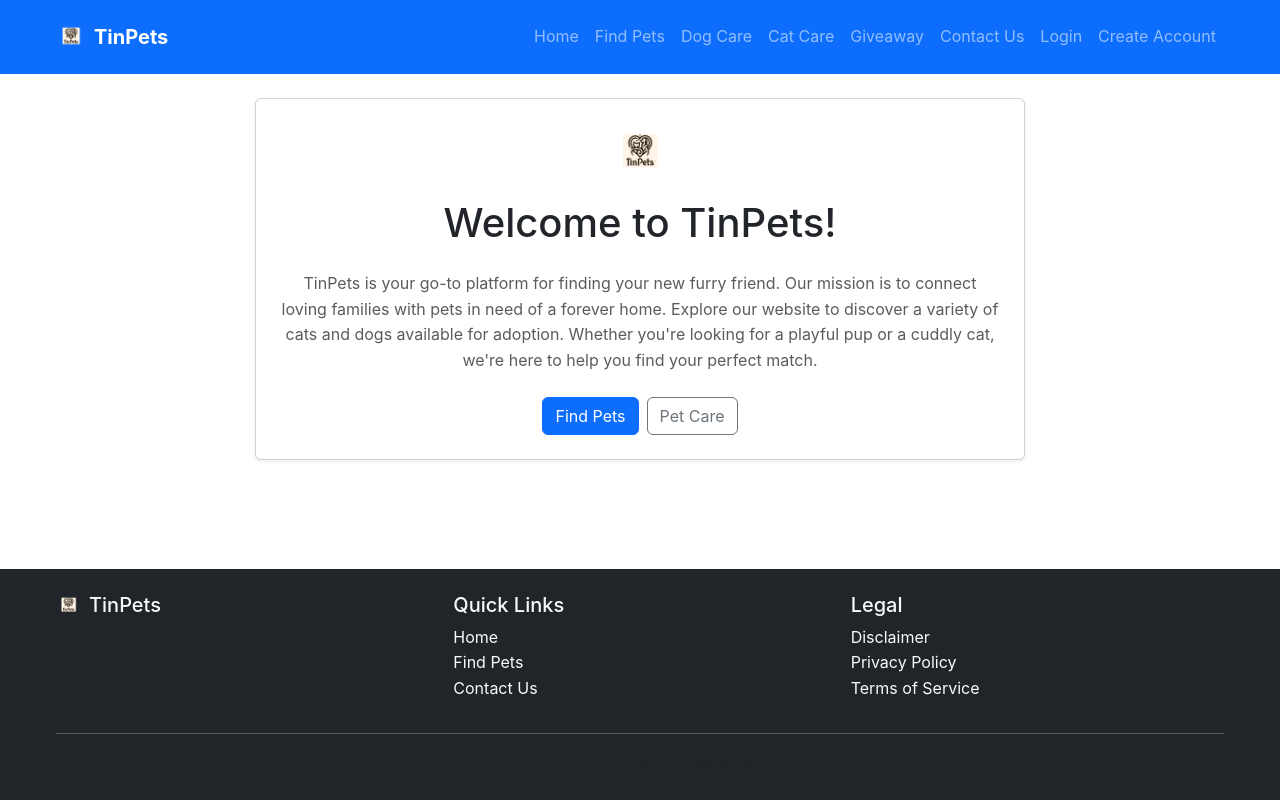
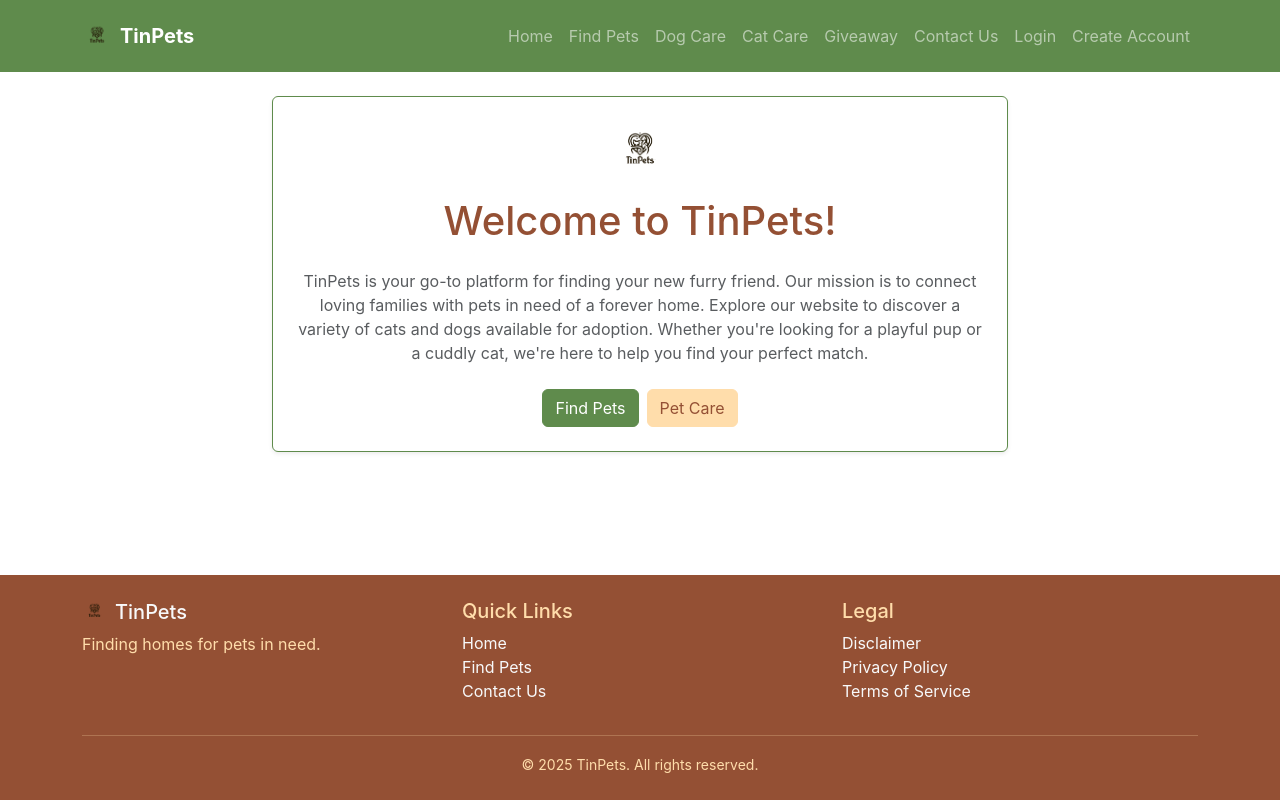
Before and after one commit to salimaammarr/TinPets, a React (Create React App) app in the folder frontend-react/: page / in a window 1280 px wide. Built offline with nearby package versions, Linux system fonts and the light colour scheme.

Commit message:
Update color scheme to use custom colors: green, beige, pink, and brown

```diff
--- a/frontend-react/src/App.tsx
+++ b/frontend-react/src/App.tsx
@@ -1,6 +1,6 @@
 import React from "react";
 import { BrowserRouter as Router, Routes, Route } from "react-router-dom";
-import "./App.css";
+import "./styles/custom.css";
 
 // Import components (we'll create these next)
 import Header from "./components/Header";
--- a/frontend-react/src/components/Footer.tsx
+++ b/frontend-react/src/components/Footer.tsx
@@ -3,7 +3,7 @@ import { Link } from "react-router-dom";
 
 const Footer: React.FC = () => {
   return (
-    <footer className="bg-dark text-light py-4 mt-auto">
+    <footer className="bg-custom-brown text-light py-4 mt-auto">
       <div className="container">
         <div className="row">
           <div className="col-md-4 mb-3 mb-md-0">
@@ -16,10 +16,10 @@ const Footer: React.FC = () => {
               />
               <h5 className="mb-0">TinPets</h5>
             </div>
-            <p className="text-muted">Finding homes for pets in need.</p>
+            <p className="text-custom-beige">Finding homes for pets in need.</p>
           </div>
           <div className="col-md-4 mb-3 mb-md-0">
-            <h5>Quick Links</h5>
+            <h5 className="text-custom-beige">Quick Links</h5>
             <ul className="list-unstyled">
               <li>
                 <Link to="/" className="text-light text-decoration-none">
@@ -42,7 +42,7 @@ const Footer: React.FC = () => {
             </ul>
           </div>
           <div className="col-md-4">
-            <h5>Legal</h5>
+            <h5 className="text-custom-beige">Legal</h5>
             <ul className="list-unstyled">
               <li>
                 <Link
@@ -65,8 +65,8 @@ const Footer: React.FC = () => {
             </ul>
           </div>
         </div>
-        <hr className="my-3" />
-        <div className="text-center text-muted">
+        <hr className="my-3 border-custom-beige" />
+        <div className="text-center text-custom-beige">
           <small>
             &copy; {new Date().getFullYear()} TinPets. All rights reserved.
           </small>
--- a/frontend-react/src/components/Header.tsx
+++ b/frontend-react/src/components/Header.tsx
@@ -7,7 +7,7 @@ const Header: React.FC = () => {
   const handleNavCollapse = () => setIsNavCollapsed(!isNavCollapsed);
 
   return (
-    <header className="bg-primary text-white py-2">
+    <header className="bg-custom-green text-white py-2">
       <nav className="navbar navbar-expand-lg navbar-dark">
         <div className="container">
           <Link className="navbar-brand d-flex align-items-center" to="/">
--- a/frontend-react/src/pages/Home.tsx
+++ b/frontend-react/src/pages/Home.tsx
@@ -6,7 +6,7 @@ const Home: React.FC = () => {
     <div className="container py-4">
       <div className="row justify-content-center">
         <div className="col-lg-8">
-          <div className="card shadow-sm">
+          <div className="card shadow-sm border-custom-green">
             <div className="card-body p-4">
               <div className="text-center mb-4">
                 <img
@@ -15,7 +15,7 @@ const Home: React.FC = () => {
                   height="60"
                   className="mb-3"
                 />
-                <h1 className="mb-0">Welcome to TinPets!</h1>
+                <h1 className="mb-0 text-custom-brown">Welcome to TinPets!</h1>
               </div>
               <p className="text-muted text-center">
                 TinPets is your go-to platform for finding your new furry
@@ -26,10 +26,10 @@ const Home: React.FC = () => {
                 you find your perfect match.
               </p>
               <div className="text-center mt-4">
-                <Link to="/find-pets" className="btn btn-primary me-2">
+                <Link to="/find-pets" className="btn btn-custom-primary me-2">
                   Find Pets
                 </Link>
-                <Link to="/dog-care" className="btn btn-outline-secondary">
+                <Link to="/dog-care" className="btn btn-custom-secondary">
                   Pet Care
                 </Link>
               </div>
--- /dev/null
+++ b/frontend-react/src/styles/custom.css
@@ -0,0 +1,82 @@
+:root {
+  --primary-green: #5f8b4c;
+  --light-beige: #ffddab;
+  --light-pink: #ff9a9a;
+  --dark-brown: #945034;
+}
+
+/* Custom button styles */
+.btn-custom-primary {
+  background-color: var(--primary-green);
+  border-color: var(--primary-green);
+  color: white;
+}
+
+.btn-custom-primary:hover {
+  background-color: #4f7a3d;
+  border-color: #4f7a3d;
+  color: white;
+}
+
+.btn-custom-secondary {
+  background-color: var(--light-beige);
+  border-color: var(--light-beige);
+  color: var(--dark-brown);
+}
+
+.btn-custom-secondary:hover {
+  background-color: #f0d19a;
+  border-color: #f0d19a;
+  color: var(--dark-brown);
+}
+
+/* Custom background colors */
+.bg-custom-green {
+  background-color: var(--primary-green) !important;
+}
+
+.bg-custom-beige {
+  background-color: var(--light-beige) !important;
+}
+
+.bg-custom-pink {
+  background-color: var(--light-pink) !important;
+}
+
+.bg-custom-brown {
+  background-color: var(--dark-brown) !important;
+}
+
+/* Custom text colors */
+.text-custom-green {
+  color: var(--primary-green) !important;
+}
+
+.text-custom-beige {
+  color: var(--light-beige) !important;
+}
+
+.text-custom-pink {
+  color: var(--light-pink) !important;
+}
+
+.text-custom-brown {
+  color: var(--dark-brown) !important;
+}
+
+/* Custom border colors */
+.border-custom-green {
+  border-color: var(--primary-green) !important;
+}
+
+.border-custom-beige {
+  border-color: var(--light-beige) !important;
+}
+
+.border-custom-pink {
+  border-color: var(--light-pink) !important;
+}
+
+.border-custom-brown {
+  border-color: var(--dark-brown) !important;
+}
```
Also changed, not shown: frontend-react/public/logo.png.
